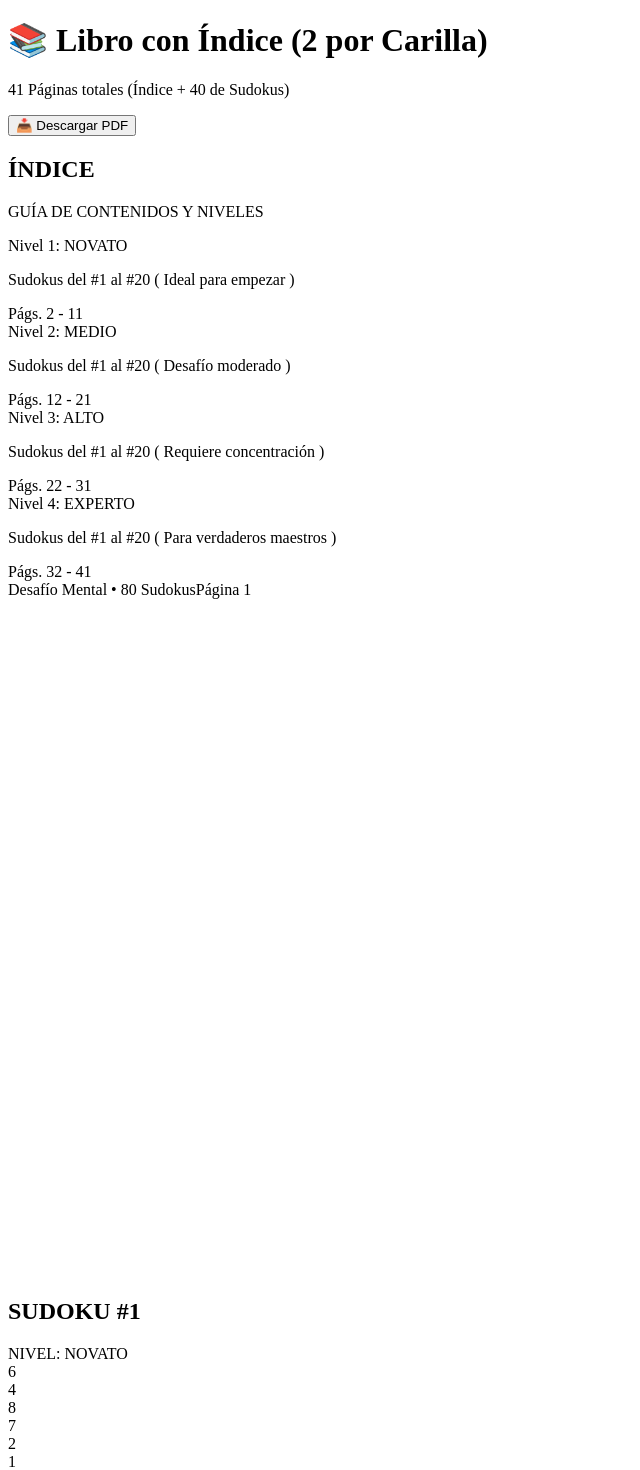
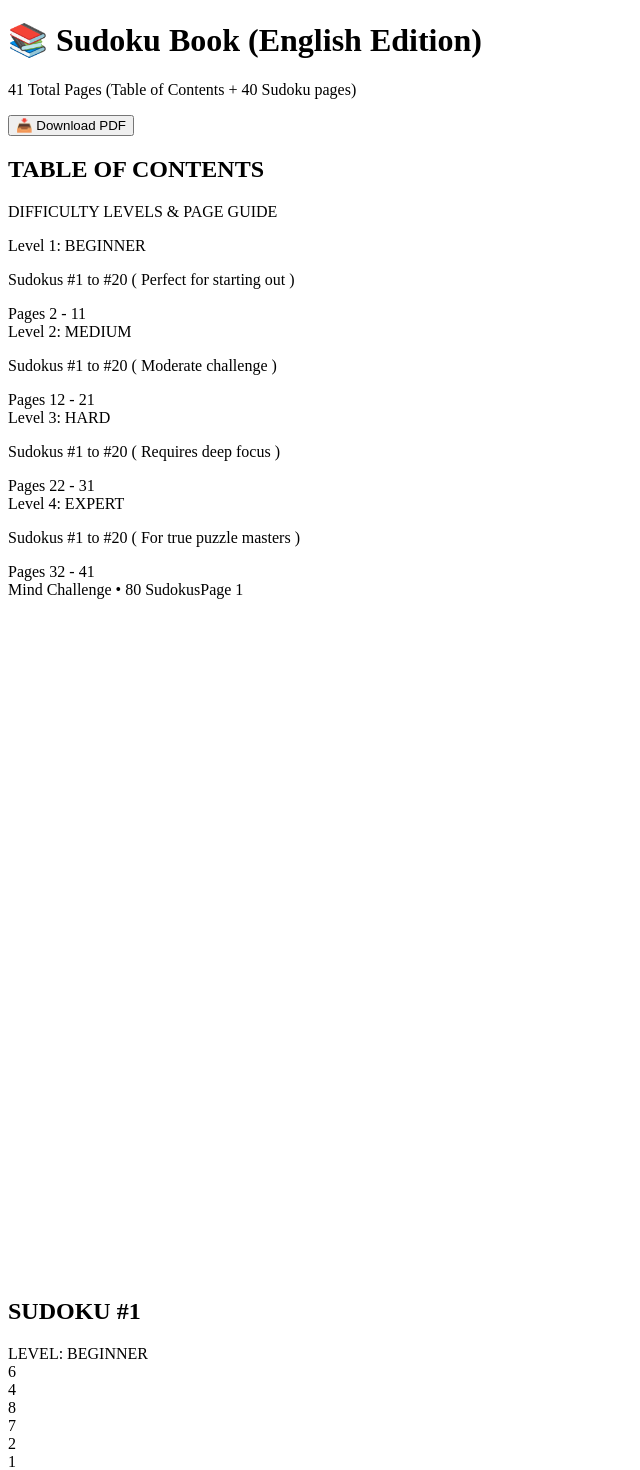
Before and after one commit to lasmejoresofertas/sudokus, a Next.js app: page / in a window 1280 px wide. Shown: the top 1470 px of the page, without its empty margins (0-640 px from the left). Built offline with nearby package versions, Linux system fonts and the light colour scheme.

Commit message:
Update page.js

```diff
--- a/app/page.js
+++ b/app/page.js
@@ -2,9 +2,9 @@
 
 import React from 'react';
 
-// Plantillas base de Sudoku
+// Base Sudoku boards
 const BASE_BOARDS = {
-  NOVATO: [
+  BEGINNER: [
     [5, 3, '', '', 7, '', '', '', ''],
     [6, '', '', 1, 9, 5, '', '', ''],
     ['', 9, 8, '', '', '', '', 6, ''],
@@ -15,7 +15,7 @@ const BASE_BOARDS = {
     ['', '', '', 4, 1, 9, '', '', 5],
     ['', '', '', '', 8, '', '', 7, 9],
   ],
-  MEDIO: [
+  MEDIUM: [
     ['', '', '', 2, 6, '', 7, '', 1],
     [6, 8, '', '', 7, '', '', 9, ''],
     [1, 9, '', '', '', 4, 5, '', ''],
@@ -26,7 +26,7 @@ const BASE_BOARDS = {
     ['', 4, '', '', 5, '', '', 3, 6],
     [7, '', 3, '', 1, 8, '', '', ''],
   ],
-  ALTO: [
+  HARD: [
     [1, '', '', '', '', 7, '', 9, ''],
     ['', 3, '', '', 2, '', '', '', 8],
     ['', '', 9, 6, '', '', 5, '', ''],
@@ -37,7 +37,7 @@ const BASE_BOARDS = {
     ['', 4, '', '', '', '', '', '', 7],
     ['', '', 7, '', '', '', 3, '', ''],
   ],
-  EXPERTO: [
+  EXPERT: [
     ['', '', 6, '', '', '', 2, '', ''],
     ['', 8, '', '', 4, '', '', 1, ''],
     [1, '', '', 2, '', 5, '', '', 3],
@@ -50,7 +50,7 @@ const BASE_BOARDS = {
   ],
 };
 
-// Generador de variaciones
+// Variation generator
 function generateVariations(baseBoard, count, levelName) {
   const result = [];
   for (let i = 1; i <= count; i++) {
@@ -72,15 +72,15 @@ function generateVariations(baseBoard, count, levelName) {
   return result;
 }
 
-// 80 Sudokus totales (20 por nivel)
+// 80 Sudokus in total (20 per level)
 const allSudokus = [
-  ...generateVariations(BASE_BOARDS.NOVATO, 20, 'NOVATO'),
-  ...generateVariations(BASE_BOARDS.MEDIO, 20, 'MEDIO'),
-  ...generateVariations(BASE_BOARDS.ALTO, 20, 'ALTO'),
-  ...generateVariations(BASE_BOARDS.EXPERTO, 20, 'EXPERTO'),
+  ...generateVariations(BASE_BOARDS.BEGINNER, 20, 'BEGINNER'),
+  ...generateVariations(BASE_BOARDS.MEDIUM, 20, 'MEDIUM'),
+  ...generateVariations(BASE_BOARDS.HARD, 20, 'HARD'),
+  ...generateVariations(BASE_BOARDS.EXPERT, 20, 'EXPERT'),
 ];
 
-// Agrupar de a 2 Sudokus por carilla A4
+// Chunking 2 Sudokus per A4 page
 function chunkArray(array, size) {
   const result = [];
   for (let i = 0; i < array.length; i += size) {
@@ -98,73 +98,73 @@ export default function EbookGenerator() {
 
   return (
     <div className="min-h-screen bg-neutral-800 text-neutral-100 flex flex-col items-center p-4 print:p-0 print:bg-white print:text-black">
-      {/* Botón superior */}
+      {/* Top bar (hidden in print) */}
       <header className="no-print w-full max-w-xl bg-neutral-900 border border-neutral-700 rounded-xl p-4 mb-6 shadow-2xl flex items-center justify-between">
         <div>
-          <h1 className="text-lg font-bold text-white">📚 Libro con Índice (2 por Carilla)</h1>
-          <p className="text-xs text-neutral-400">41 Páginas totales (Índice + 40 de Sudokus)</p>
+          <h1 className="text-lg font-bold text-white">📚 Sudoku Book (English Edition)</h1>
+          <p className="text-xs text-neutral-400">41 Total Pages (Table of Contents + 40 Sudoku pages)</p>
         </div>
         <button
           onClick={handlePrint}
           className="bg-emerald-600 hover:bg-emerald-500 text-white font-semibold px-4 py-2 rounded-lg text-sm cursor-pointer"
         >
-          📥 Descargar PDF
+          📥 Download PDF
         </button>
       </header>
 
       <main className="flex flex-col items-center">
-        {/* PÁGINA 1: ÍNDICE DE CONTENIDOS */}
+        {/* PAGE 1: TABLE OF CONTENTS */}
         <section className="a4-page page-break flex flex-col justify-between p-12 border border-neutral-300 bg-white text-black shadow-2xl print:shadow-none print:border-0 mb-8 print:mb-0">
           <div>
             <header className="border-b-4 border-black pb-4 mb-10 text-center">
-              <h1 className="text-4xl font-black uppercase tracking-wider">ÍNDICE</h1>
+              <h1 className="text-4xl font-black uppercase tracking-wider">TABLE OF CONTENTS</h1>
               <p className="text-sm font-bold text-neutral-600 mt-1">
-                GUÍA DE CONTENIDOS Y NIVELES
+                DIFFICULTY LEVELS & PAGE GUIDE
               </p>
             </header>
 
             <div className="space-y-6 my-12 px-4">
               <div className="flex justify-between items-baseline border-b-2 border-dotted border-black pb-2">
                 <div>
-                  <span className="text-xl font-black uppercase">Nivel 1: NOVATO</span>
-                  <p className="text-xs text-neutral-600 font-medium">Sudokus del #1 al #20 ( Ideal para empezar )</p>
+                  <span className="text-xl font-black uppercase">Level 1: BEGINNER</span>
+                  <p className="text-xs text-neutral-600 font-medium">Sudokus #1 to #20 ( Perfect for starting out )</p>
                 </div>
-                <span className="text-lg font-black">Págs. 2 - 11</span>
+                <span className="text-lg font-black">Pages 2 - 11</span>
               </div>
 
               <div className="flex justify-between items-baseline border-b-2 border-dotted border-black pb-2">
                 <div>
-                  <span className="text-xl font-black uppercase">Nivel 2: MEDIO</span>
-                  <p className="text-xs text-neutral-600 font-medium">Sudokus del #1 al #20 ( Desafío moderado )</p>
+                  <span className="text-xl font-black uppercase">Level 2: MEDIUM</span>
+                  <p className="text-xs text-neutral-600 font-medium">Sudokus #1 to #20 ( Moderate challenge )</p>
                 </div>
-                <span className="text-lg font-black">Págs. 12 - 21</span>
+                <span className="text-lg font-black">Pages 12 - 21</span>
               </div>
 
               <div className="flex justify-between items-baseline border-b-2 border-dotted border-black pb-2">
                 <div>
-                  <span className="text-xl font-black uppercase">Nivel 3: ALTO</span>
-                  <p className="text-xs text-neutral-600 font-medium">Sudokus del #1 al #20 ( Requiere concentración )</p>
+                  <span className="text-xl font-black uppercase">Level 3: HARD</span>
+                  <p className="text-xs text-neutral-600 font-medium">Sudokus #1 to #20 ( Requires deep focus )</p>
                 </div>
-                <span className="text-lg font-black">Págs. 22 - 31</span>
+                <span className="text-lg font-black">Pages 22 - 31</span>
               </div>
 
               <div className="flex justify-between items-baseline border-b-2 border-dotted border-black pb-2">
                 <div>
-                  <span className="text-xl font-black uppercase">Nivel 4: EXPERTO</span>
-                  <p className="text-xs text-neutral-600 font-medium">Sudokus del #1 al #20 ( Para verdaderos maestros )</p>
+                  <span className="text-xl font-black uppercase">Level 4: EXPERT</span>
+                  <p className="text-xs text-neutral-600 font-medium">Sudokus #1 to #20 ( For true puzzle masters )</p>
                 </div>
-                <span className="text-lg font-black">Págs. 32 - 41</span>
+                <span className="text-lg font-black">Pages 32 - 41</span>
               </div>
             </div>
           </div>
 
           <footer className="border-t border-black pt-3 flex justify-between text-xs font-bold uppercase">
-            <span>Desafío Mental • 80 Sudokus</span>
-            <span>Página 1</span>
+            <span>Mind Challenge • 80 Sudokus</span>
+            <span>Page 1</span>
           </footer>
         </section>
 
-        {/* PÁGINAS DE SUDOKUS (Páginas 2 a 41) */}
+        {/* SUDOKU PAGES (Pages 2 to 41) */}
         {pages.map((pair, pageIdx) => {
           const isLastPage = pageIdx === pages.length - 1;
           const pageNumber = pageIdx + 2;
@@ -180,7 +180,7 @@ export default function EbookGenerator() {
                     <header className="border-b-2 border-black pb-1 mb-3 flex justify-between items-end">
                       <h2 className="text-xl font-black">{item.title}</h2>
                       <span className="text-[10px] font-black border border-black px-2 py-0.5 rounded uppercase">
-                        NIVEL: {item.difficulty}
+                        LEVEL: {item.difficulty}
                       </span>
                     </header>
 
@@ -216,15 +216,15 @@ export default function EbookGenerator() {
               </div>
 
               <footer className="border-t border-black pt-2 flex justify-between text-[11px] font-bold uppercase">
-                <span>Desafío Mental</span>
-                <span>Página {pageNumber}</span>
+                <span>Mind Challenge</span>
+                <span>Page {pageNumber}</span>
               </footer>
             </section>
           );
         })}
       </main>
 
-      {/* Estilos CSS para A4 */}
+      {/* CSS Styles for A4 */}
       <style jsx global>{`
         @page {
           size: A4 portrait;
```
